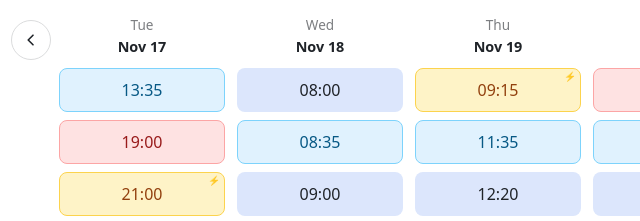
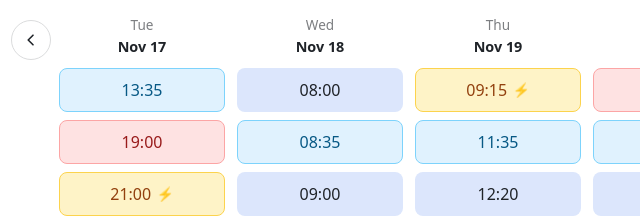
Before and after one commit to lekoala/slot-picker, a website: page demo/index.html in a window 1280 px wide. Shown: the part 330-551 px from the top of the page, 142-782 px from the left. Drawn offline with Linux system fonts and the light colour scheme.

Commit message:
fix slot time

```diff
--- a/demo/index.html
+++ b/demo/index.html
@@ -51,10 +51,10 @@
       --sp-slot-selected-bg: #dc2626;
       --sp-slot-selected-fg: #fff;
     }
-    /* Icon next to the time, owned entirely by the theme. The glyph is an
-       absolutely positioned badge: an in-flow icon (`grid-auto-flow: column`
-       plus a gap) raises the slot's min-content and widens the day column,
-       while a narrow column leaves no room beside the centered time. */
+    /* Icon next to the time, owned entirely by the theme. The glyph rides the
+       `.sp-slot-time` wrapper: it stays in flow, so it is really adjacent to
+       the time, and the button is width-clamped so the icon never widens the
+       day column. Logical margin keeps it RTL-safe. */
     slot-picker .sp-slot[data-tone="instant"] {
       --sp-slot-bg: #fef3c7;
       --sp-slot-fg: #92400e;
@@ -62,14 +62,11 @@
       --sp-slot-hover-bg: #fde68a;
       --sp-slot-selected-bg: #d97706;
       --sp-slot-selected-fg: #fff;
-      position: relative;
     }
-    slot-picker .sp-slot[data-tone="instant"]::after {
+    slot-picker .sp-slot[data-tone="instant"] .sp-slot-time::after {
       content: "⚡";
-      position: absolute;
-      inset-block-start: 0.2rem;
-      inset-inline-end: 0.25rem;
-      font-size: 0.6em;
+      margin-inline-start: 0.35rem;
+      font-size: 0.85em;
       line-height: 1;
     }
     .tone-legend { display: flex; flex-wrap: wrap; gap: 1rem; align-items: center; margin-block: 0 1rem; font-size: 0.875rem; }
--- a/src/slot-picker.css
+++ b/src/slot-picker.css
@@ -228,6 +228,19 @@ slot-picker[home-date] .sp-shortcuts {
   box-sizing: border-box;
   border-radius: var(--sp-radius);
   font: inherit;
+  /* A grid item defaults to `min-width: auto`, i.e. its min-content; that would
+     let a wide slot (a theme icon next to the time) push the bounded day column.
+     Clamp the button to its track instead; the content stays centered. */
+  min-inline-size: 0;
+  max-inline-size: 100%;
+}
+
+/* Time wrapper: inline-flex so a theme can append an in-flow icon (`::after`)
+   that stays adjacent to the time and vertically centered. */
+.sp-slot-time {
+  display: inline-flex;
+  align-items: center;
+  justify-content: center;
 }
 
 .sp-slot {
--- a/src/views/shared.js
+++ b/src/views/shared.js
@@ -60,7 +60,9 @@ export function slotButton({ date, slot, dayIndex, slotIndex, selected, tabbed }
   const disabled = slot.disabled ? ' disabled aria-disabled="true"' : "";
   // Neutral presentation hook: a theme maps tones to color, the core does not.
   const tone = slot.tone ? ` data-tone="${escapeAttr(slot.tone)}"` : "";
-  return `<button type="button" role="option" class="sp-slot" data-day-index="${dayIndex}" data-slot-index="${slotIndex}" data-value="${escapeAttr(value)}"${tone} aria-selected="${selected ? "true" : "false"}" tabindex="${tabbed ? 0 : -1}"${disabled}${description}>${escapeHtml(slot.start)}</button>`;
+  // The time sits in its own inline-flex wrapper so a theme can append an icon
+  // that stays in flow next to it without leaking width into the day column.
+  return `<button type="button" role="option" class="sp-slot" data-day-index="${dayIndex}" data-slot-index="${slotIndex}" data-value="${escapeAttr(value)}"${tone} aria-selected="${selected ? "true" : "false"}" tabindex="${tabbed ? 0 : -1}"${disabled}${description}><span class="sp-slot-time">${escapeHtml(slot.start)}</span></button>`;
 }
 
 /**
--- a/test/browser/slot-picker.spec.js
+++ b/test/browser/slot-picker.spec.js
@@ -1454,15 +1454,22 @@ test("the demo renders a theme-owned icon next to an instant slot", async ({ pag
 
   const result = await page.evaluate(() => {
     const slot = document.querySelector('#picker-columns .sp-slot[data-tone="instant"]');
-    if (!slot) return { found: false, icon: "", description: "" };
+    if (!slot) return { found: false, icon: "", description: "", time: "", inWrapper: false };
+    const time = slot.querySelector(".sp-slot-time");
     return {
       found: true,
-      icon: getComputedStyle(slot, "::after").content,
+      // The glyph belongs to the time wrapper, so it stays in flow next to the
+      // time instead of being an out-of-flow badge pinned to the slot corner.
+      icon: time ? getComputedStyle(time, "::after").content : "",
+      time: time ? time.textContent.trim() : "",
+      inWrapper: Boolean(time),
       description: slot.getAttribute("aria-description"),
     };
   });
 
   expect(result.found).toBe(true);
+  expect(result.inWrapper).toBe(true);
+  expect(result.time).not.toBe("");
   expect(result.icon).toContain("⚡");
   // The glyph is decorative: the meaning stays in the accessible description.
   expect(result.description).toBe("Immediate booking available");
```
Also changed, not shown: README.md, dist/slot-picker.css, dist/slot-picker.js.
